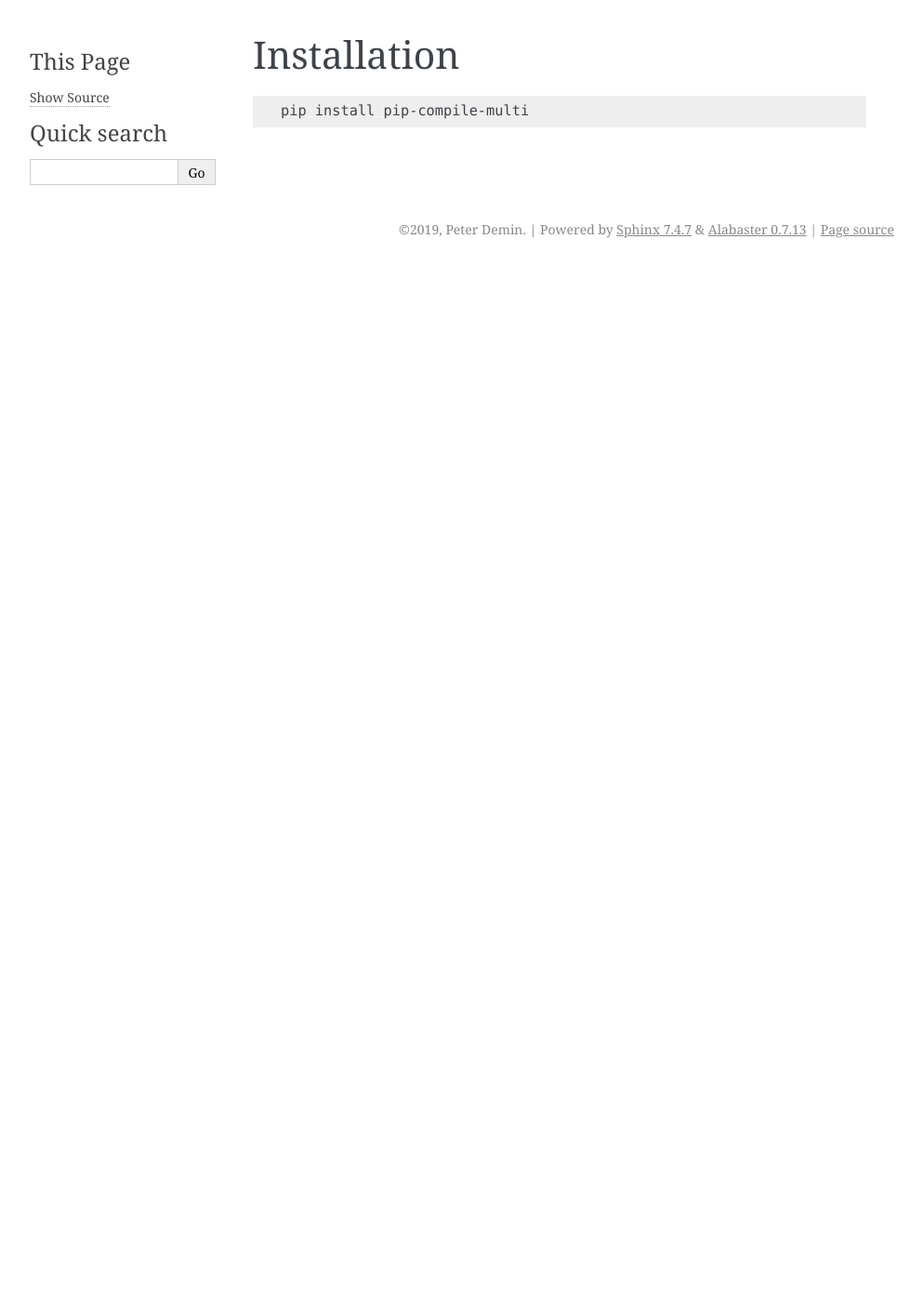
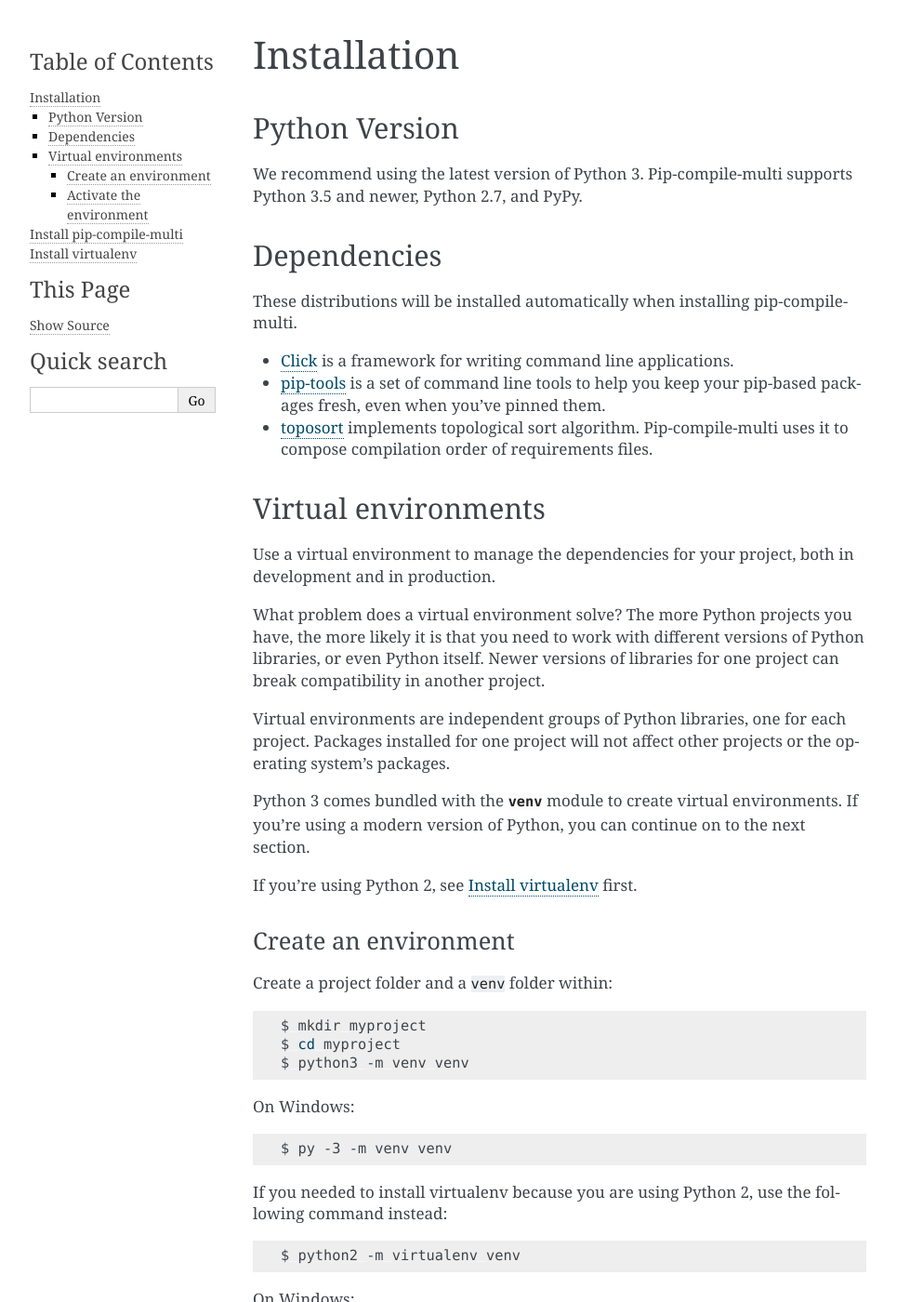
Before and after one commit to peterdemin/pip-compile-multi, a Sphinx documentation site: the page built from docs/installation.rst, in a window 1280 px wide and 1400 px high. Shown: the whole window at 93% size, without its empty margins (148-1141 px from the left). Built offline with Sphinx 7.4.7, drawn with Linux system fonts in a browser that asks for light colours; some of the changed text lies outside the part shown.

Commit message:
detailed installation instructions

```diff
--- a/docs/installation.rst
+++ b/docs/installation.rst
@@ -1,6 +1,147 @@
 Installation
 ------------
+
+Python Version
+==============
+
+We recommend using the latest version of Python 3.
+Pip-compile-multi supports Python 3.5 and newer, Python 2.7, and PyPy.
+
+Dependencies
+============
+
+These distributions will be installed automatically when installing pip-compile-multi.
+
+* `Click`_ is a framework for writing command line applications.
+* `pip-tools`_ is a set of command line tools to help you keep your pip-based
+  packages fresh, even when you've pinned them.
+* `toposort`_ implements topological sort algorithm. Pip-compile-multi uses it
+  to compose compilation order of requirements files.
+
+.. _Click: https://palletsprojects.com/p/click/
+.. _pip-tools: https://github.com/jazzband/pip-tools
+.. _toposort: https://pypi.org/project/toposort/
+
+Virtual environments
+====================
+
+Use a virtual environment to manage the dependencies for your project, both in
+development and in production.
+
+What problem does a virtual environment solve? The more Python projects you
+have, the more likely it is that you need to work with different versions of
+Python libraries, or even Python itself. Newer versions of libraries for one
+project can break compatibility in another project.
+
+Virtual environments are independent groups of Python libraries, one for each
+project. Packages installed for one project will not affect other projects or
+the operating system's packages.
+
+Python 3 comes bundled with the :mod:`venv` module to create virtual
+environments. If you're using a modern version of Python, you can continue on
+to the next section.
+
+If you're using Python 2, see :ref:`install-install-virtualenv` first.
+
+.. _install-create-env:
+
+Create an environment
+~~~~~~~~~~~~~~~~~~~~~
+
+Create a project folder and a :file:`venv` folder within:
+
+.. code-block:: sh
+
+    $ mkdir myproject
+    $ cd myproject
+    $ python3 -m venv venv
+
+On Windows:
+
+.. code-block:: bat
+
+    $ py -3 -m venv venv
+
+If you needed to install virtualenv because you are using Python 2, use
+the following command instead:
+
+.. code-block:: sh
+
+    $ python2 -m virtualenv venv
+
+On Windows:
+
+.. code-block:: bat
+
+    > \Python27\Scripts\virtualenv.exe venv
+
+.. _install-activate-env:
+
+Activate the environment
+~~~~~~~~~~~~~~~~~~~~~~~~
+
+Before you work on your project, activate the corresponding environment:
+
+.. code-block:: sh
+
+    $ . venv/bin/activate
+
+On Windows:
+
+.. code-block:: bat
+
+    > venv\Scripts\activate
+
+Your shell prompt will change to show the name of the activated environment.
+
+Install pip-compile-multi
+-------------------------
+
+Within the activated environment, use the following command to install pip-compile-multi:
 
 .. code-block:: shell
 
     pip install pip-compile-multi
+
+pip-compile-multi is now installed. Check out the :doc:`/features` or go to the
+:doc:`Documentation Overview </index>`.
+
+.. _install-install-virtualenv:
+
+Install virtualenv
+------------------
+
+If you are using Python 2, the venv module is not available. Instead,
+install `virtualenv`_.
+
+On Linux, virtualenv is provided by your package manager:
+
+.. code-block:: sh
+
+    # Debian, Ubuntu
+    $ sudo apt-get install python-virtualenv
+
+    # CentOS, Fedora
+    $ sudo yum install python-virtualenv
+
+    # Arch
+    $ sudo pacman -S python-virtualenv
+
+If you are on Mac OS X or Windows, download `get-pip.py`_, then:
+
+.. code-block:: sh
+
+    $ sudo python2 Downloads/get-pip.py
+    $ sudo python2 -m pip install virtualenv
+
+On Windows, as an administrator:
+
+.. code-block:: bat
+
+    > \Python27\python.exe Downloads\get-pip.py
+    > \Python27\python.exe -m pip install virtualenv
+
+Now you can return above and :ref:`install-create-env`.
+
+.. _virtualenv: https://virtualenv.pypa.io/
+.. _get-pip.py: https://bootstrap.pypa.io/get-pip.py
```
